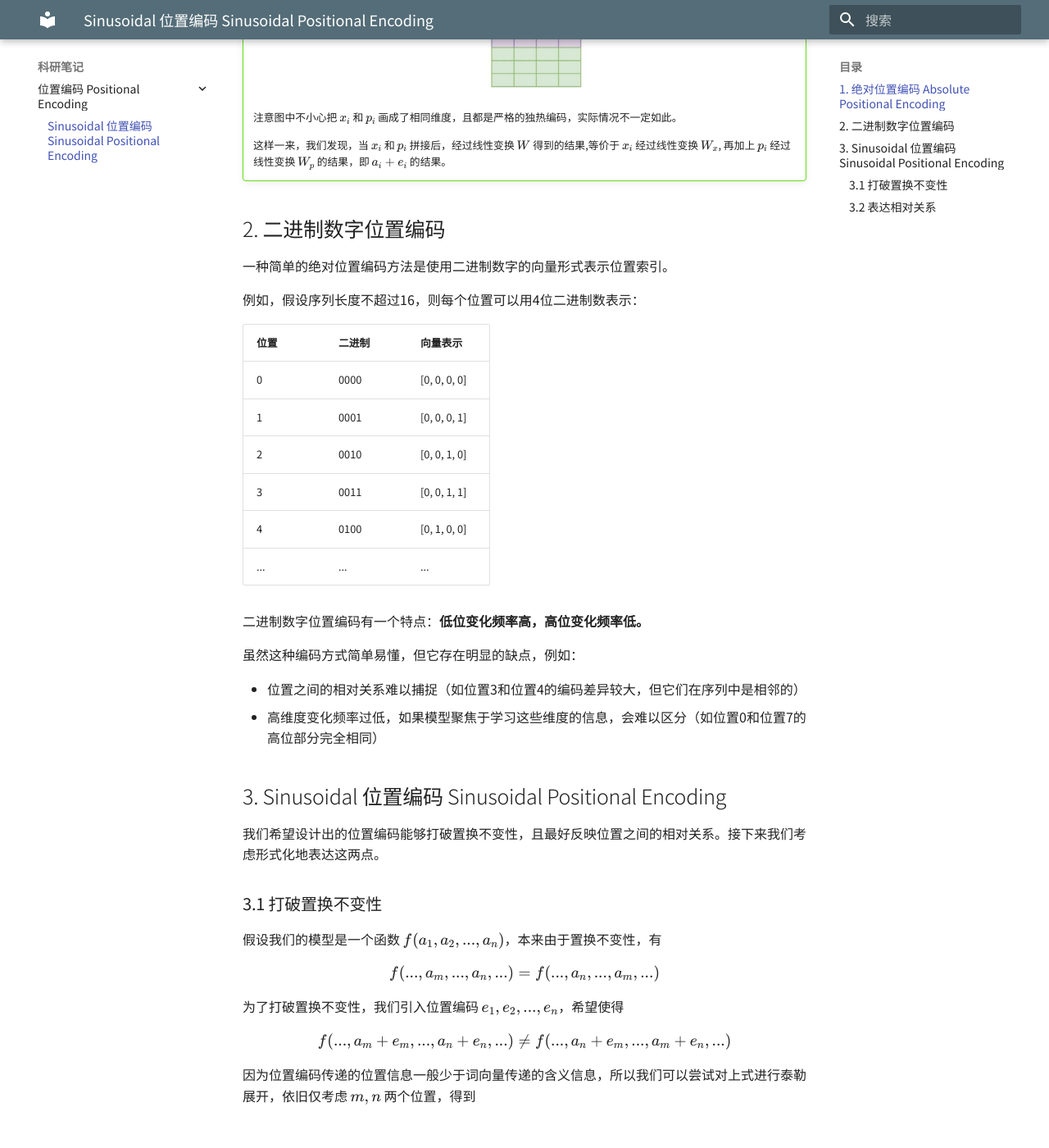
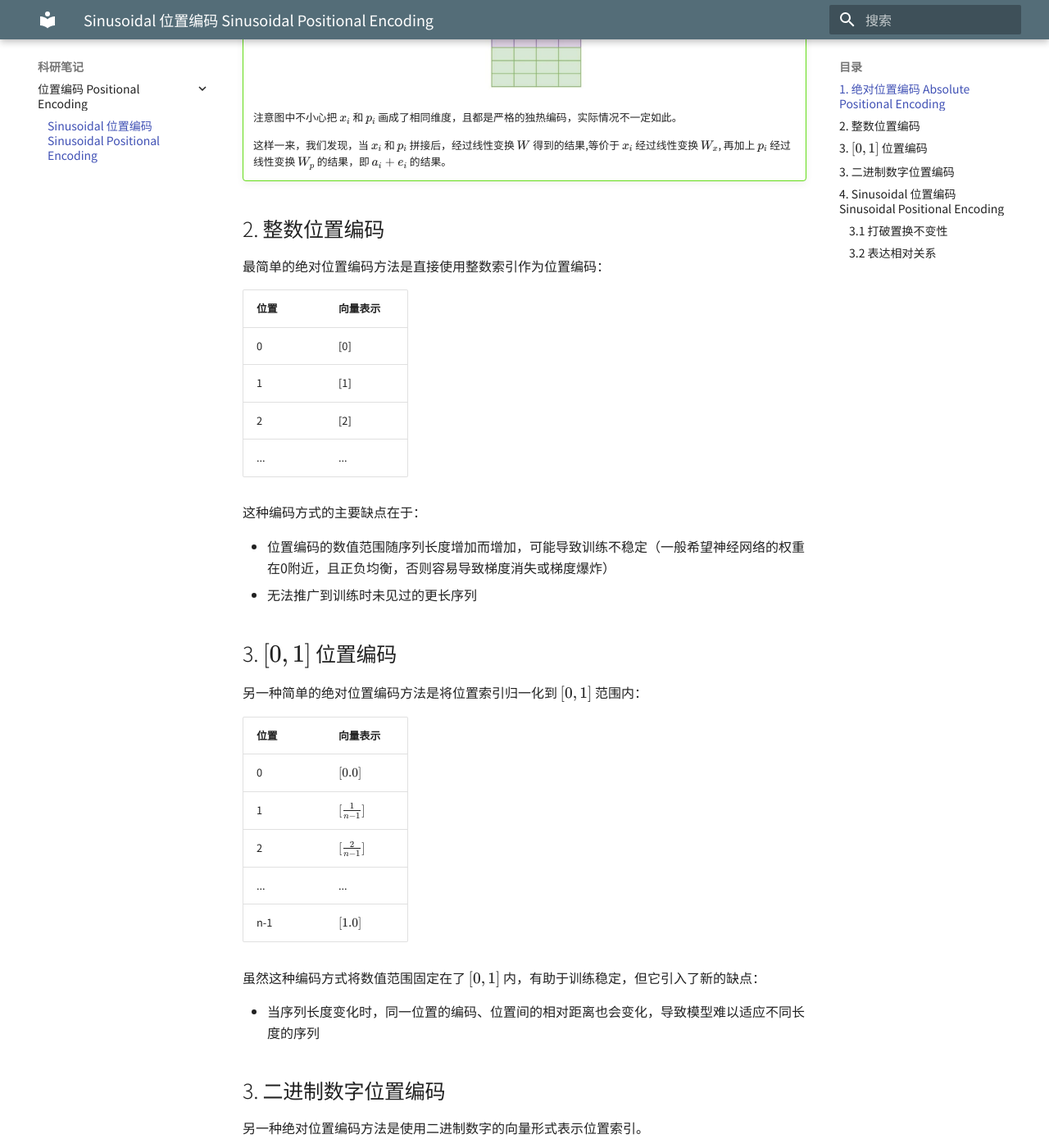
Before and after one commit to Shallowy/notebook, an MkDocs documentation site: the page built from docs/research_notes/positional_encoding/sinusoidal.md, in a window 1280 px wide and 1400 px high, scrolled down 979 px. Shown: the whole window at 82% size. Built offline with MkDocs 1.6.1 and Material for MkDocs 9.7.7, drawn with Linux system fonts in a browser that asks for light colours; comment, search, counter and statistics services are not loaded; some of the changed text lies outside the part shown.

Commit message:
sinusoidal updated

```diff
--- a/docs/research_notes/positional_encoding/sinusoidal.md
+++ b/docs/research_notes/positional_encoding/sinusoidal.md
@@ -26,9 +26,41 @@
 
     这样一来，我们发现，当 $x_i$ 和 $p_i$ 拼接后，经过线性变换 $W$ 得到的结果,等价于 $x_i$ 经过线性变换 $W_x$, 再加上 $p_i$ 经过线性变换 $W_p$ 的结果，即 $a_i + e_i$ 的结果。
 
-## 2. 二进制数字位置编码
+## 2. 整数位置编码
 
-一种简单的绝对位置编码方法是使用二进制数字的向量形式表示位置索引。
+最简单的绝对位置编码方法是直接使用整数索引作为位置编码：
+
+| 位置 | 向量表示 |
+| ---- | -------- |
+| 0    | [0]      |
+| 1    | [1]      |
+| 2    | [2]      |
+| ...  | ...      |
+
+这种编码方式的主要缺点在于：
+
+- 位置编码的数值范围随序列长度增加而增加，可能导致训练不稳定（一般希望神经网络的权重在0附近，且正负均衡，否则容易导致梯度消失或梯度爆炸）
+- 无法推广到训练时未见过的更长序列
+
+## 3. $[0, 1]$ 位置编码
+
+另一种简单的绝对位置编码方法是将位置索引归一化到 $[0, 1]$ 范围内：
+
+| 位置 | 向量表示       |
+| ---- | -------------- |
+| 0    | $[0.0]$          |
+| 1    | $[\frac{1}{n-1}]$      |
+| 2    | $[\frac{2}{n-1}]$      |
+| ...  | ...            |
+| n-1  | $[1.0]$         |
+
+虽然这种编码方式将数值范围固定在了 $[0, 1]$ 内，有助于训练稳定，但它引入了新的缺点：
+
+- 当序列长度变化时，同一位置的编码、位置间的相对距离也会变化，导致模型难以适应不同长度的序列
+
+## 3. 二进制数字位置编码
+
+另一种绝对位置编码方法是使用二进制数字的向量形式表示位置索引。
 
 例如，假设序列长度不超过16，则每个位置可以用4位二进制数表示：
 
@@ -43,12 +75,13 @@
 
 二进制数字位置编码有一个特点：**低位变化频率高，高位变化频率低。**
 
-虽然这种编码方式简单易懂，但它存在明显的缺点，例如：
+虽然这种编码方式使得所有值都有界，且因为token的维度 $d$ 一般足够大，可以表示出序列中所有位置，但它依然存在明显的缺点，例如：
 
-- 位置之间的相对关系难以捕捉（如位置3和位置4的编码差异较大，但它们在序列中是相邻的）
+- 位置之间的相对关系难以捕捉（如位置1和位置2的编码差异较小，而位置3和位置4的编码差异较大，但它们在序列中都是相邻的）
 - 高维度变化频率过低，如果模型聚焦于学习这些维度的信息，会难以区分（如位置0和位置7的高位部分完全相同）
+- 编码出来的位置向量处在一个离散的空间中，难以反映位置之间的连续关系
 
-## 3. Sinusoidal 位置编码 Sinusoidal Positional Encoding
+## 4. Sinusoidal 位置编码 Sinusoidal Positional Encoding
 
 我们希望设计出的位置编码能够打破置换不变性，且最好反映位置之间的相对关系。接下来我们考虑形式化地表达这两点。
 
```
